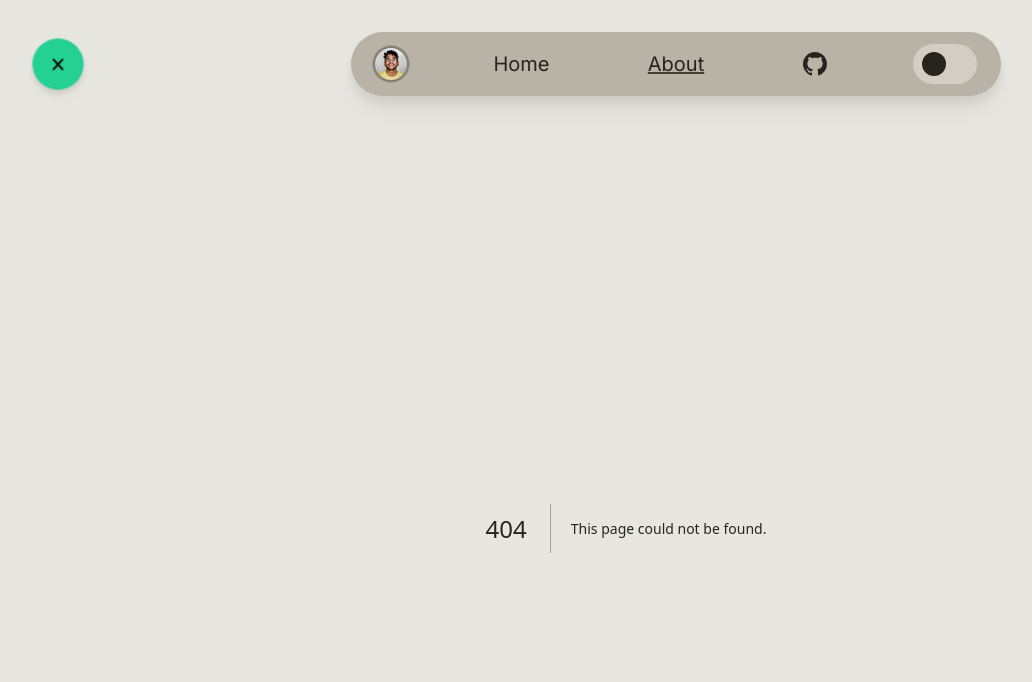
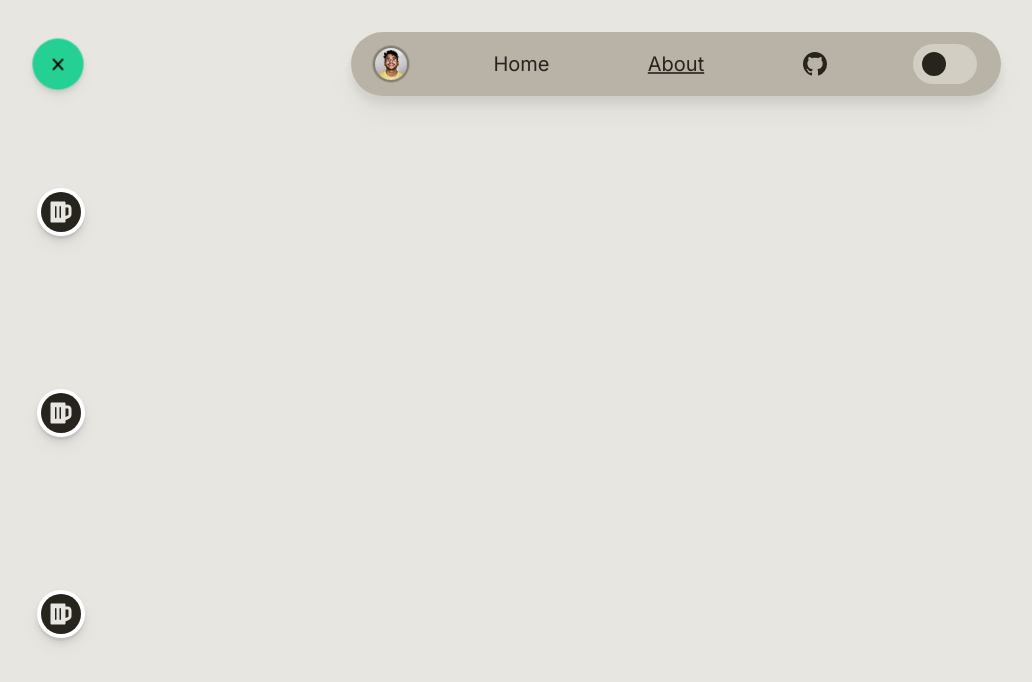
Before and after one commit to theonlynanu/website, a Next.js app: page /about in a window 1280 px wide. Before the commit this address had no page. Shown: the top 682 px of the page, without its empty margins (14-1046 px from the left). Built offline with nearby package versions, Linux system fonts and the light colour scheme.

Commit message:
Add placeholder timeline element in About section

```diff
--- /dev/null
+++ b/src/app/about/components/timeline.tsx
@@ -0,0 +1,99 @@
+'use client'
+import React from 'react'
+import { useState, useEffect } from 'react'
+import { VerticalTimeline, VerticalTimelineElement} from 'react-vertical-timeline-component'
+import 'react-vertical-timeline-component/style.min.css'
+import { FaBeer } from 'react-icons/fa'
+import PopIn from '@/app/utils/popIn'
+import { useTheme } from 'next-themes'
+
+export default function Timeline() {
+    const {theme} = useTheme()
+    const [mounted, setMounted] = useState(false)
+
+    // Default behavior causes page refreshes in light mode to have invisible
+    // text. There's likely a more elegant solution here but this works for now
+    useEffect(() => {
+        setMounted(true);
+    }, [])
+
+    if (!mounted) {
+        return null;
+    }
+
+    const testIcon = {
+        icon: <FaBeer />,
+        iconStyle: {
+            background: '#27241D',
+            color: '#E8E6E1',
+        }
+    }
+
+    const timeline = [
+        {
+            title: 'test1',
+            subtitle: 'Maryland',
+            date: '2011-2014',
+            desc: 'test number 1',
+            icon: testIcon,
+        },
+        {
+            title: 'test2',
+            subtitle: 'Florida',
+            date: '2014-2016',
+            desc: 'test number 2',
+            icon: testIcon,
+        },
+        {
+            title: 'test3',
+            subtitle: 'Milwaukee',
+            date: '2016-Present',
+            desc: 'test number 3',
+            icon: testIcon,
+        }
+    ]
+
+    return(
+            <VerticalTimeline
+            lineColor={theme === 'light' ? '#27241D' : '#E8E6E1'}
+            layout='1-column-left'
+            className=''
+            >
+                {timeline.map((t, i) => {
+                    // Background colors for the main element can only be controlled at the top level,
+                    // this is a workaround that invokes the active theme
+                    const contentStyle = (theme == 'light') ?
+                    {background: '#27241D',} : {background: '#E8E6E1',}
+
+                    return (
+                        <PopIn
+                        className='my-8 drop-shadow-lg'
+                        key={i}>
+                        <VerticalTimelineElement
+                            key={i}
+                            // Tailwind classes outside of bg can be used here.
+                            className='text-standard-100 dark:text-standard-900'
+                            contentStyle={contentStyle}
+                            date={t.date}
+                            {...t.icon}
+                            visible={true}
+
+                        >
+                        {t.title ? (
+                            <React.Fragment>
+                            <h3 className="text-xl">{t.title}</h3>
+                            {t.subtitle && (
+                            <h4 className="">
+                                {t.subtitle}
+                            </h4>
+                            )}
+                            {t.desc && <p>{t.desc}</p>}
+                            </React.Fragment>
+                        ): undefined}
+                        </VerticalTimelineElement>
+                        </PopIn>
+                    )
+                })}
+            </VerticalTimeline>
+    )
+}
--- /dev/null
+++ b/src/app/about/page.tsx
@@ -0,0 +1,9 @@
+import Timeline from "./components/timeline"
+
+export default function About() {
+    return (
+        <>
+        <Timeline />
+        </>
+    )
+}
```
